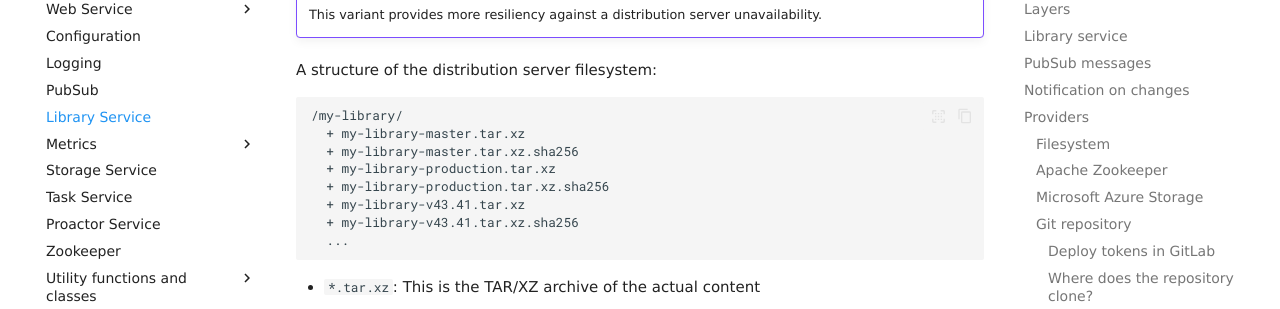
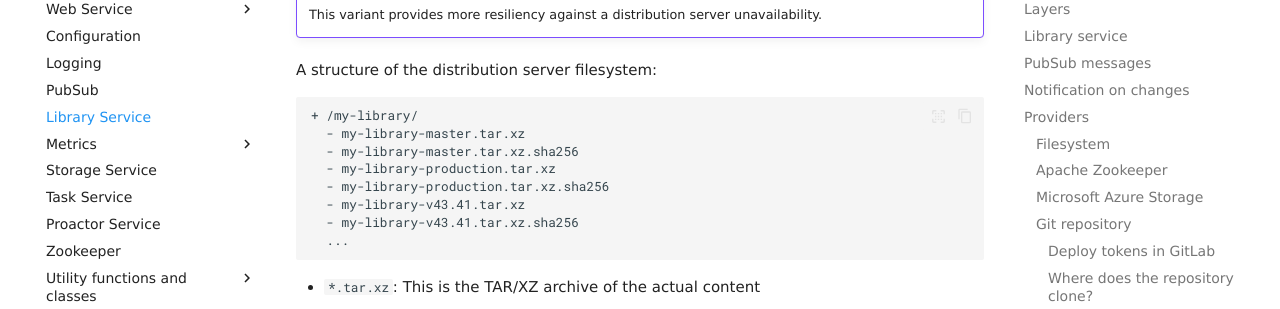
Before and after one commit to TeskaLabs/asab, an MkDocs documentation site: the page built from docs/reference/library.md, in a window 1280 px wide and 900 px high, scrolled down 6510 px. Shown: the part 153-462 px from the top of the window. Built offline with MkDocs 1.6.1 and Material for MkDocs 9.7.7, drawn with Linux system fonts in a browser that asks for light colours; some web fonts are replaced; comment, search, counter and statistics services are not loaded.

Commit message:
Update of the example.

````diff
--- a/docs/reference/library.md
+++ b/docs/reference/library.md
@@ -350,13 +350,13 @@ The distribution URL points to HTTP(S) server where _content archives_ are publi
 A structure of the distribution server filesystem:
 
 ```
-/my-library/
-  + my-library-master.tar.xz
-  + my-library-master.tar.xz.sha256
-  + my-library-production.tar.xz
-  + my-library-production.tar.xz.sha256
-  + my-library-v43.41.tar.xz
-  + my-library-v43.41.tar.xz.sha256
++ /my-library/
+  - my-library-master.tar.xz
+  - my-library-master.tar.xz.sha256
+  - my-library-production.tar.xz
+  - my-library-production.tar.xz.sha256
+  - my-library-v43.41.tar.xz
+  - my-library-v43.41.tar.xz.sha256
   ...
 ```
 
````
